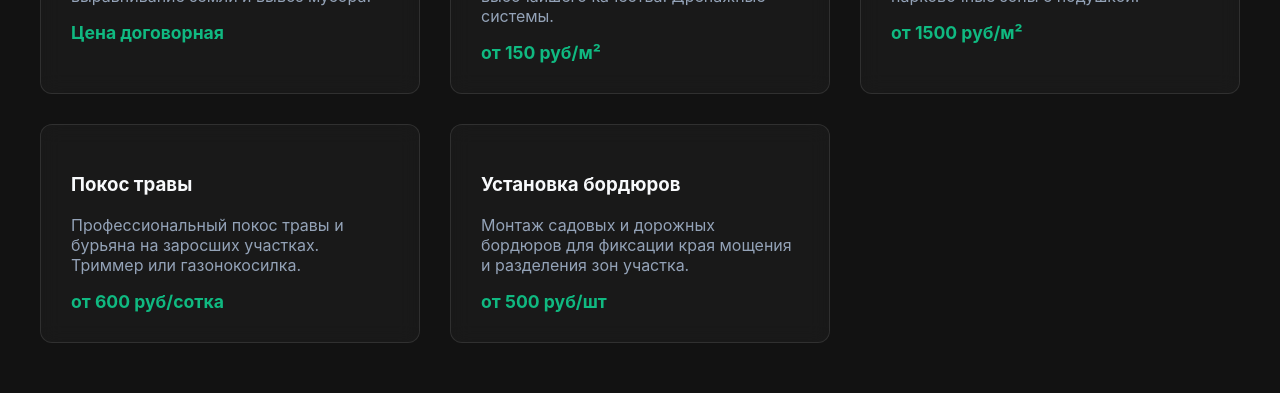
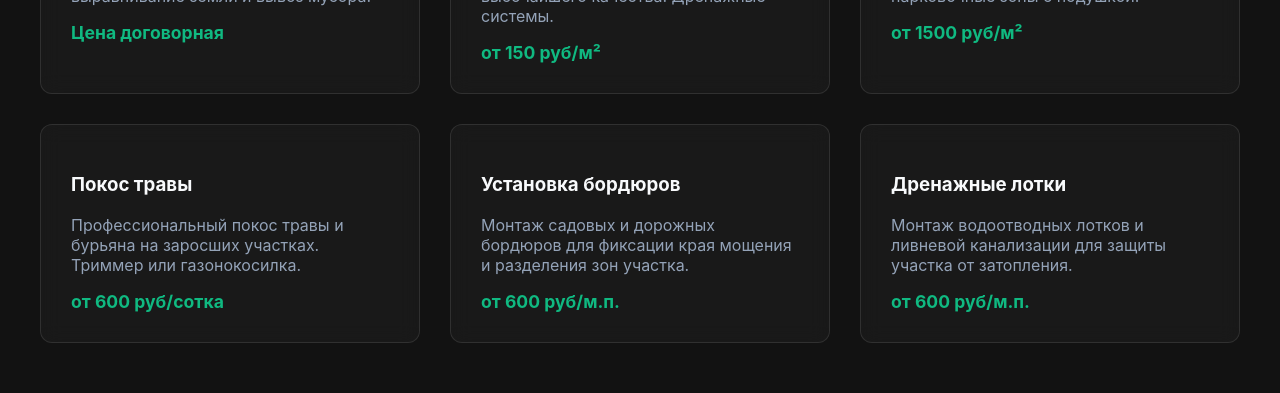
Before and after one commit to pepsicolausagpt/plan67-website, a React (Vite) app: page / in a window 1280 px wide. Shown: the part 1220-1613 px from the top of the page. Built offline with nearby package versions, Linux system fonts and the light colour scheme.

Commit message:
Content: add drainage and unify units to m.p.

```diff
--- a/src/components/Services.jsx
+++ b/src/components/Services.jsx
@@ -6,7 +6,8 @@ function Services() {
     { title: 'Укладка газона', desc: 'Рулонный и посевной газон высочайшего качества. Дренажные системы.', price: 'от 150 руб/м²' },
     { title: 'Мощение брусчатки', desc: 'Тротуарная плитка, садовые дорожки, парковочные зоны с подушкой.', price: 'от 1500 руб/м²' },
     { title: 'Покос травы', desc: 'Профессиональный покос травы и бурьяна на заросших участках. Триммер или газонокосилка.', price: 'от 600 руб/сотка' },
-    { title: 'Установка бордюров', desc: 'Монтаж садовых и дорожных бордюров для фиксации края мощения и разделения зон участка.', price: 'от 500 руб/шт' }
+    { title: 'Установка бордюров', desc: 'Монтаж садовых и дорожных бордюров для фиксации края мощения и разделения зон участка.', price: 'от 600 руб/м.п.' },
+    { title: 'Дренажные лотки', desc: 'Монтаж водоотводных лотков и ливневой канализации для защиты участка от затопления.', price: 'от 600 руб/м.п.' }
   ];
 
   return (
```
